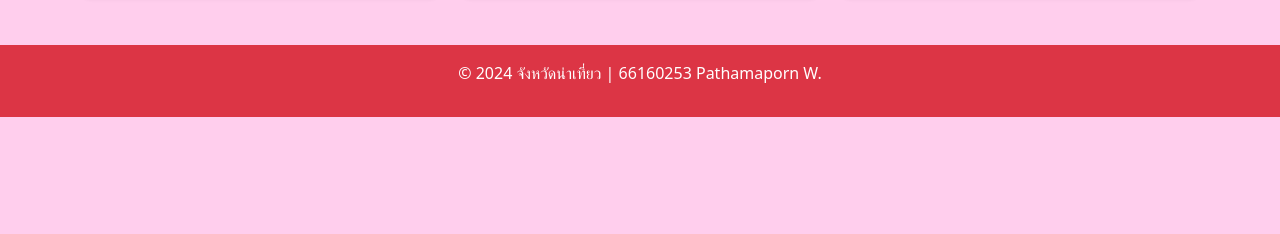
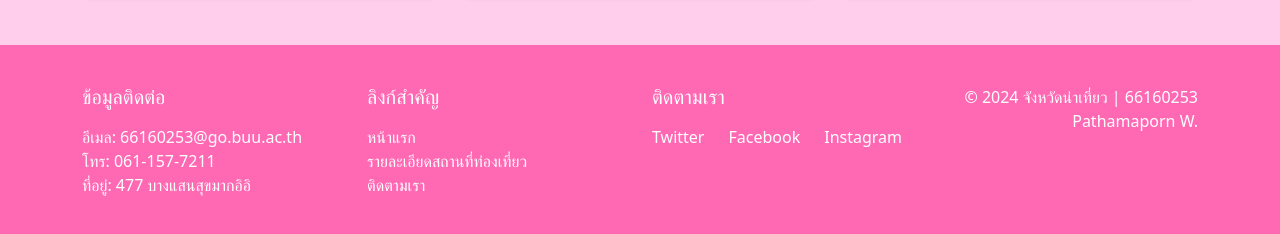
Before and after one commit to Pathamapo/web-my-chiangmai_bootstrap, a plain HTML site: page index.html in a window 1280 px wide. Shown: the part 1284-1518 px from the top of the page. Before the commit the page ends 1401 px from the top, so only its background shows below. Drawn offline with nearby package versions, Linux system fonts and the light colour scheme.

Commit message:
แก้ไขเมนู

```diff
--- a/index.html
+++ b/index.html
@@ -30,8 +30,7 @@
                 </div>
             </form>
 
-
-        <nav class="navbar navbar-expand-lg navbar-light mt-3">
+            <nav class="navbar navbar-expand-lg navbar-light bg-pink shadow-sm mt-3">
                 <div class="container">
                     <button class="navbar-toggler" type="button" data-bs-toggle="collapse" data-bs-target="#navMenu" aria-controls="navMenu" aria-expanded="false" aria-label="Toggle navigation">
                         <span class="navbar-toggler-icon"></span>
@@ -39,18 +38,40 @@
                     <div class="collapse navbar-collapse justify-content-end" id="navMenu">
                         <ul class="navbar-nav">
                             <li class="nav-item">
-                            <a href="index.html" class="nav-link text-dark fw-bold border rounded px-4 py-2 bg-light">หน้าหลัก</a>
+                                <a href="index.html" class="nav-link text-dark fw-bold px-4 py-2 bg-light rounded-pill transition-all duration-300 hover-effect">หน้าหลัก</a>
                             </li>
                             <li class="nav-item">
-                            <a href="about.html" class="nav-link text-dark fw-bold border rounded px-4 py-2 bg-light">รายละเอียดสถานที่ท่องเที่ยว</a>
+                                <a href="about.html" class="nav-link text-dark fw-bold px-4 py-2 bg-light rounded-pill transition-all duration-300 hover-effect">รายละเอียดสถานที่ท่องเที่ยว</a>
                             </li>
                             <li class="nav-item">
-                            <a href="contact.html" class="nav-link text-dark fw-bold border rounded px-4 py-2 bg-light">ติดต่อ</a>
+                                <a href="contact.html" class="nav-link text-dark fw-bold px-4 py-2 bg-light rounded-pill transition-all duration-300 hover-effect">ติดต่อ</a>
                             </li>
                         </ul>
                     </div>
                 </div>
             </nav>
+
+            <style>
+                .bg-pink {
+                    background-color: #FF69B4;
+                }
+
+                .hover-effect:hover {
+                    background-color: #ff1493;
+                    color: white;
+                    transform: scale(1.1);
+                    box-shadow: 0 4px 10px rgba(0, 0, 0, 0.2);
+                }
+
+                .transition-all {
+                    transition: all 0.3s ease;
+                }
+
+                .navbar-nav .nav-item .nav-link {
+                    font-size: 1rem;
+                }
+            </style>
+
     </header>
 
 
@@ -148,11 +169,48 @@
 
     </main>
 
-    <footer class="bg-danger text-white text-center py-3 mt-5">
-        <p>&copy; 2024 จังหวัดน่าเที่ยว | 66160253 Pathamaporn W.</p>
+    <footer class="mt-5" style="background-color: #FF69B4; color: white; padding: 40px 0;">
+        <div class="container">
+            <div class="row">
+                <div class="col-md-3">
+                    <h5 class="font-weight-bold mb-3">ข้อมูลติดต่อ</h5>
+                    <ul class="list-unstyled">
+                        <li>อีเมล: 66160253@go.buu.ac.th</li>
+                        <li>โทร: 061-157-7211</li>
+                        <li>ที่อยู่: 477 บางแสนสุขมากอิอิ</li>
+                    </ul>
+                </div>
+
+                <div class="col-md-3">
+                    <h5 class="font-weight-bold mb-3">ลิงก์สำคัญ</h5>
+                    <ul class="list-unstyled">
+                        <li><a href="#" class="text-white text-decoration-none">หน้าแรก</a></li>
+                        <li><a href="#about" class="text-white text-decoration-none">รายละเอียดสถานที่ท่องเที่ยว</a></li>
+                        <li><a href="#contact" class="text-white text-decoration-none">ติดตามเรา</a></li>
+                    </ul>
+                </div>
+
+                <div class="col-md-3">
+                    <h5 class="font-weight-bold mb-3">ติดตามเรา</h5>
+                    <div class="d-flex">
+                        <a href="#" class="text-white text-decoration-none me-4">Twitter</a>
+                        <a href="#" class="text-white text-decoration-none me-4">Facebook</a>
+                        <a href="#" class="text-white text-decoration-none">Instagram</a>
+                    </div>
+                </div>
+
+                <div class="col-md-3 text-center text-md-end">
+                    <p class="mb-0">&copy; 2024 จังหวัดน่าเที่ยว | 66160253 Pathamaporn W.</p>
+                </div>
+            </div>
+        </div>
     </footer>
+
+
+
 
     <script src="https://cdn.jsdelivr.net/npm/bootstrap@5.3.0-alpha1/dist/js/bootstrap.bundle.min.js"></script>
     <script src="script.js"></script>
 </body>
+
 </html>
```
Lines whose indentation alone changed are shown as unchanged.
